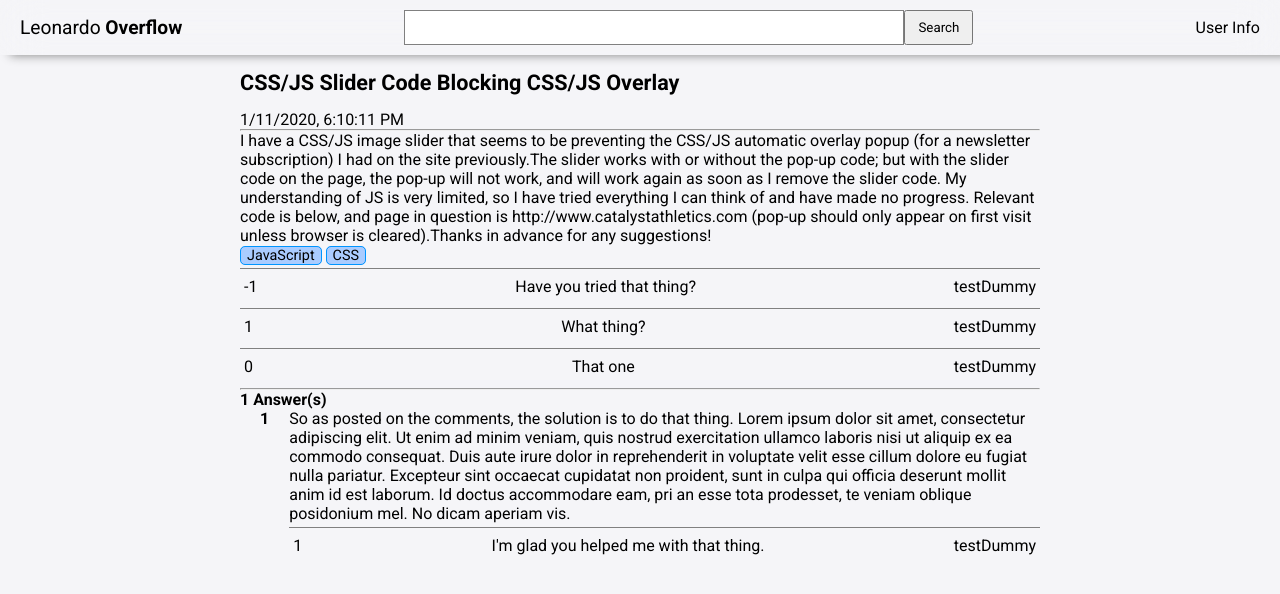
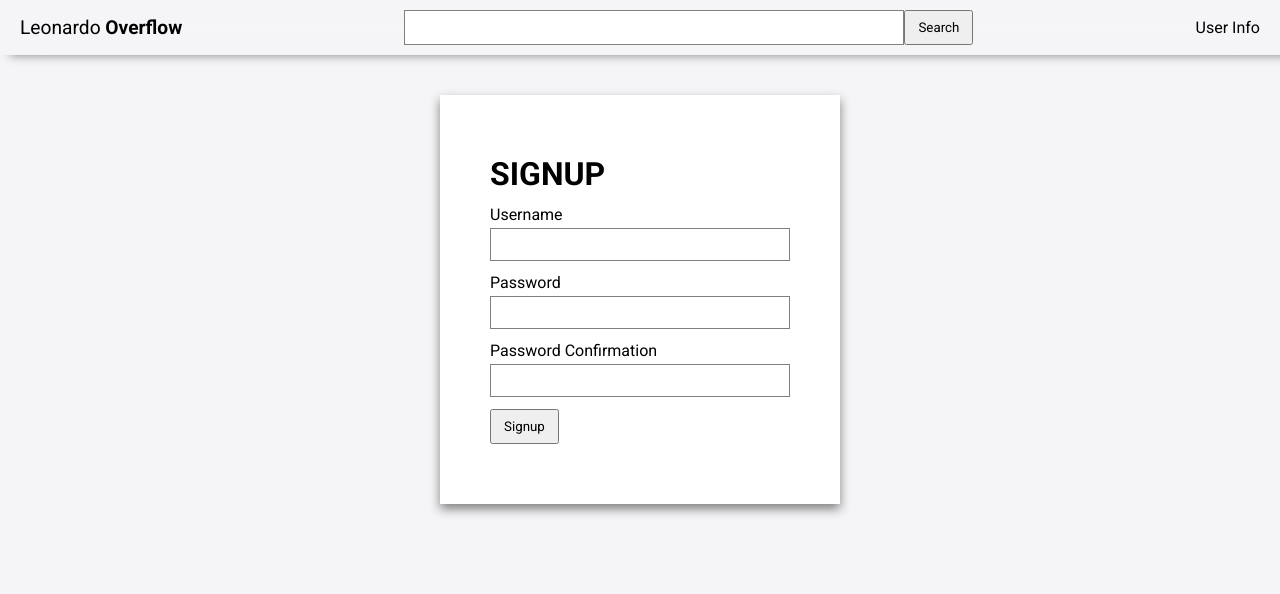
Before and after one commit to kibutzzz/leonardo-overflow-client, a React (Create React App) app: page / in a window 1280 px wide. Shown: the top 594 px of the page. Built offline with nearby package versions, Linux system fonts and the light colour scheme.

Commit message:
added signup page

```diff
--- a/src/App.js
+++ b/src/App.js
@@ -1,14 +1,15 @@
 import React from "react";
 // import Login from "./pages/Login";
 // import Home from "./pages/Home";
-import Question from "./pages/Question";
+// import Question from "./pages/Question";
+import Signup from "./pages/Signup";
 import Navbar from "./components/Navbar";
 
 function App() {
   return (
     <>
       <Navbar />
-      <Question />
+      <Signup />
     </>
   );
 }
--- /dev/null
+++ b/src/pages/Signup.js
@@ -0,0 +1,50 @@
+import React, { useState } from "react";
+import LoginBox from "../components/LoginForm/styles/LoginBox";
+import Title from "../components/LoginForm/styles/Title";
+import Input from "../components/general/styles/Input";
+import Button from "../components/general/styles/Button";
+import InputBlock from "../components/general/styles/InputBlock";
+
+const Signup = () => {
+  const [username, setUsername] = useState("");
+  const [password, setPassword] = useState("");
+  const [confirmation, setConfirmation] = useState("");
+
+  return (
+    <LoginBox
+      onSubmit={e => {
+        e.preventDefault();
+        alert(username + " " + password + " " + confirmation);
+        setUsername("");
+        setPassword("");
+        setConfirmation("");
+      }}
+    >
+      <Title>Signup</Title>
+
+      <InputBlock>
+        <label>Username</label>
+        <Input value={username} onChange={e => setUsername(e.target.value)} />
+      </InputBlock>
+      <InputBlock>
+        <label>Password</label>
+        <Input
+          value={password}
+          onChange={e => setPassword(e.target.value)}
+          type="password"
+        />
+      </InputBlock>
+      <InputBlock>
+        <label>Password Confirmation</label>
+        <Input
+          value={confirmation}
+          onChange={e => setConfirmation(e.target.value)}
+          type="password"
+        />
+      </InputBlock>
+      <Button>Signup</Button>
+    </LoginBox>
+  );
+};
+
+export default Signup;
```
